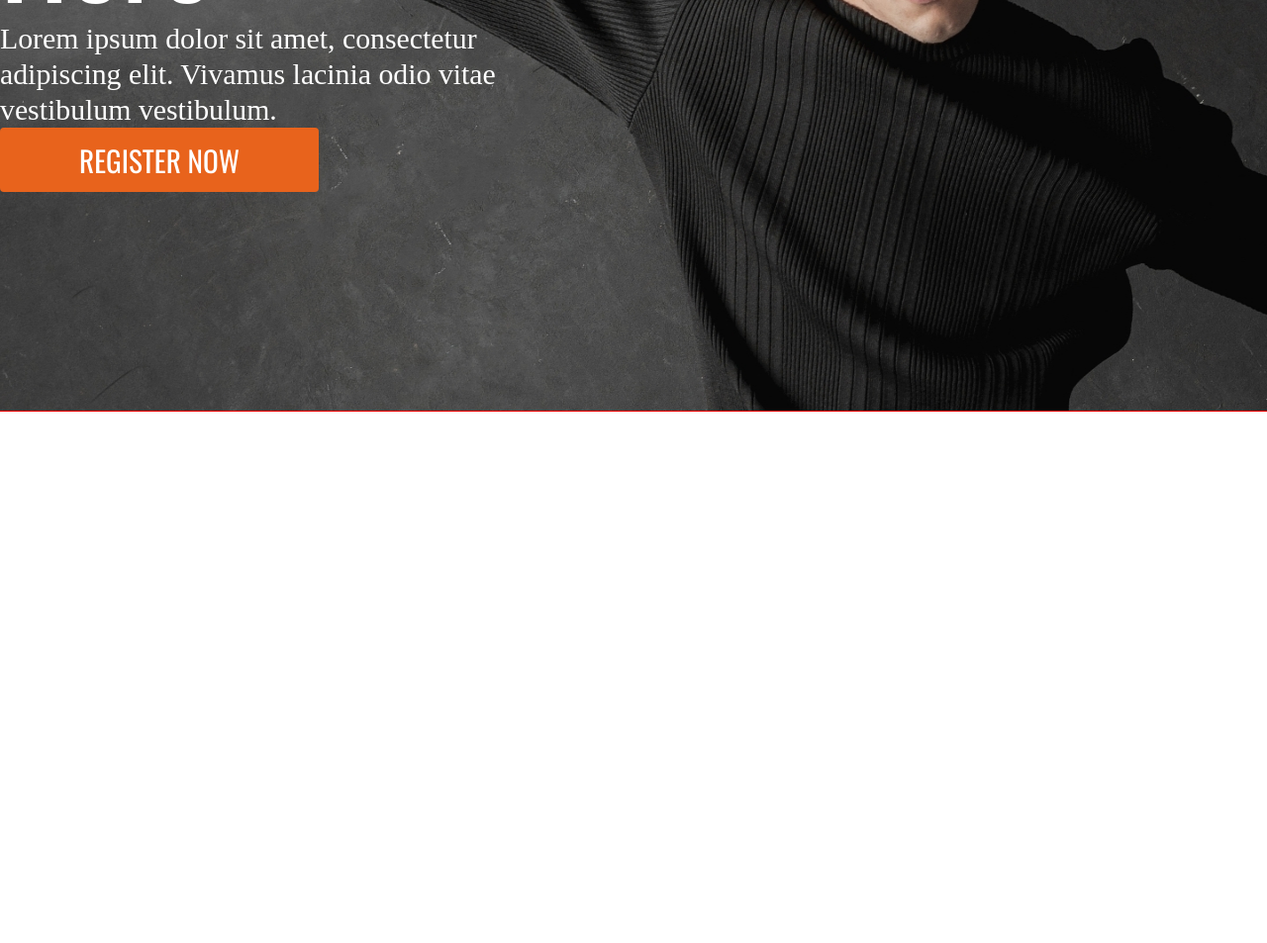
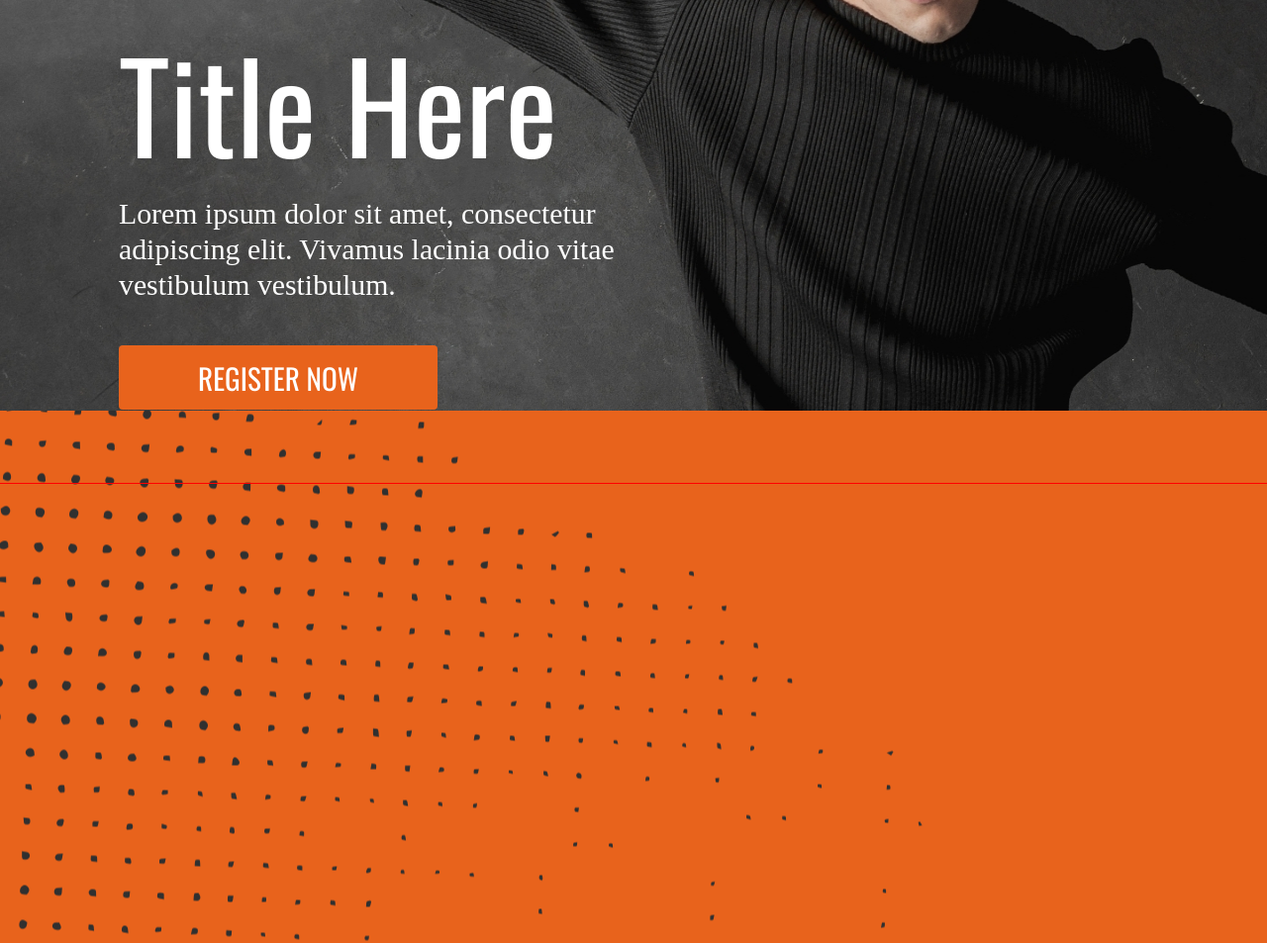
Before and after one commit to Besik-pixel/MyWebSite, a plain HTML site: page index.html in a window 1280 px wide. Shown: the part 380-1333 px from the top of the page at 99% size. Before the commit the page ends 800 px from the top, so only its background shows below. Drawn offline with Linux system fonts and the light colour scheme; a web font is replaced by a local one.

Commit message:
Version 05/06/2023

```diff
--- a/CSS/style.css
+++ b/CSS/style.css
@@ -60,6 +60,9 @@ header .wrapper_block_1 .btn_search
 
 header .wrapper_block_2
 {
+    display: flex;
+    align-items: center;
+    justify-content: left;
     height: 693px;
     width: 100%;
     outline: 1px solid red;
@@ -67,13 +70,15 @@ header .wrapper_block_2
 
 header .wrapper_block_2 .container_header_1
 {
-    height: 600px;
+
+    margin: 160px 0 0 120px;
 
 }
 
 header .wrapper_block_2 .container_header_1 h2
 {
     color: #ffffff;
+    margin-bottom: 20px;
     font: normal 400 124.7px 'Oswald';
     line-height: 1.2;
 }
@@ -93,6 +98,7 @@ header .wrapper_block_2 .container_header_1 .btn_register_now
     justify-content: center;
     width: 322px;
     height: 65px;
+    margin-top: 44px;
     background-color: #e8631c;
     border-radius: 4px;
     color: #ffffff;
@@ -101,3 +107,19 @@ header .wrapper_block_2 .container_header_1 .btn_register_now
     text-transform: uppercase;
 
 }
+
+/* header block end */
+
+/* content block */
+
+.content_wrapper_1
+{
+    height: 974px;
+    background: #e8631c url('../IMG/bg_content_wrapper.png') left  no-repeat;
+    background-position-y: top left;
+}
+
+.content_wrapper_1 .content_block_1
+{
+
+}
--- a/index.html
+++ b/index.html
@@ -60,6 +60,16 @@
 
     <!-- header_navbar block end -->
 
+    <div class="content_wrapper_1">
+
+        <div class="content_block_1">
+
+
+
+        </div>
+
+    </div>
+
 
 </body>
 </html>
```
Also changed, not shown: IMG/bg_content_wrapper.png (added).
